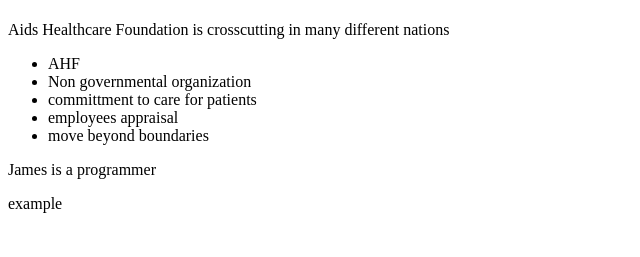
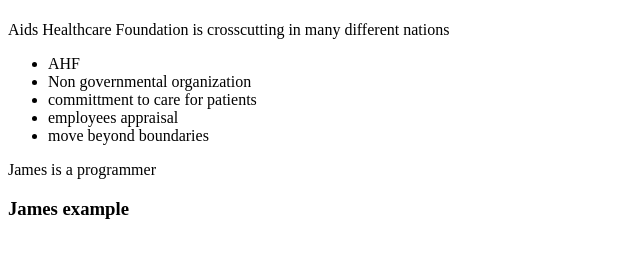
Before and after one commit to Jameskabuki/my-example, a plain HTML site: page index.html in a window 1280 px wide. Shown: the part 59-316 px from the top of the page, without its empty margins (0-640 px from the left). Drawn offline with Linux system fonts and the light colour scheme.

Commit message:
added a heading

```diff
--- a/index.html
+++ b/index.html
@@ -18,7 +18,7 @@
 
     </ul>
     <p> James is a programmer</p>
-    <p> example</p>
+    <h3> James example</h3>
 
 </body>
 </html>
```
